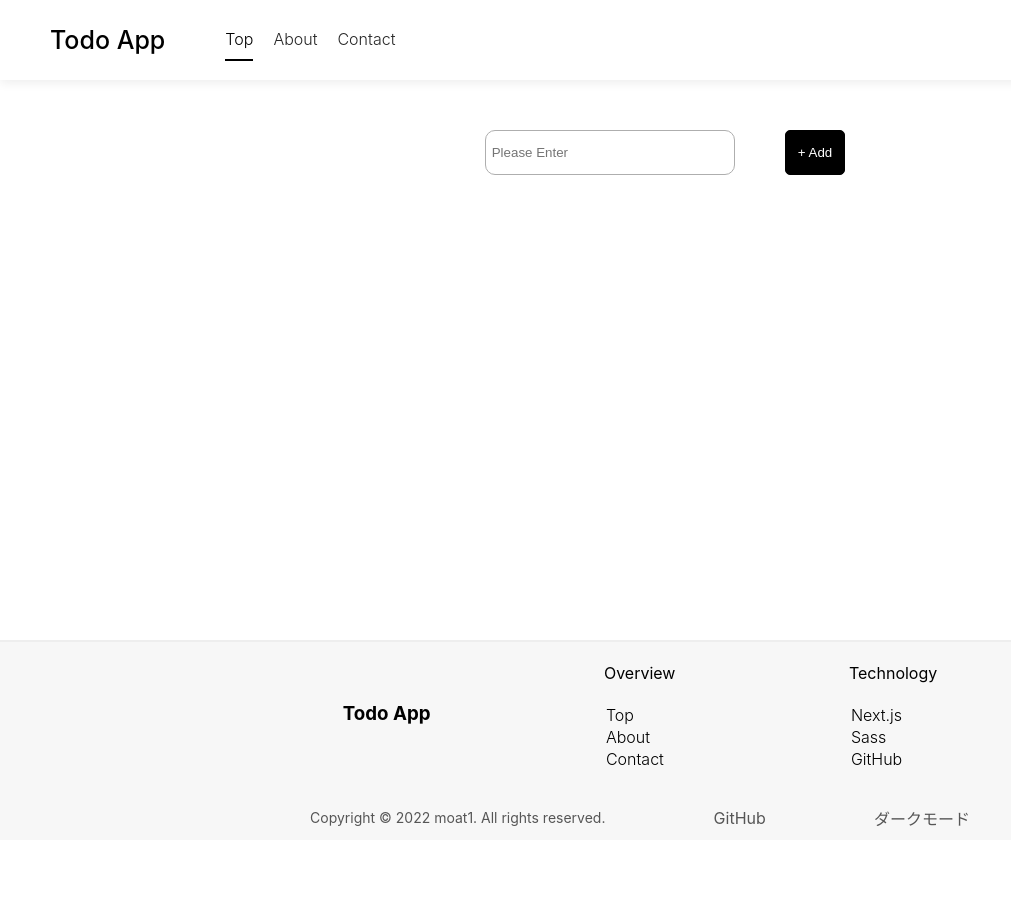
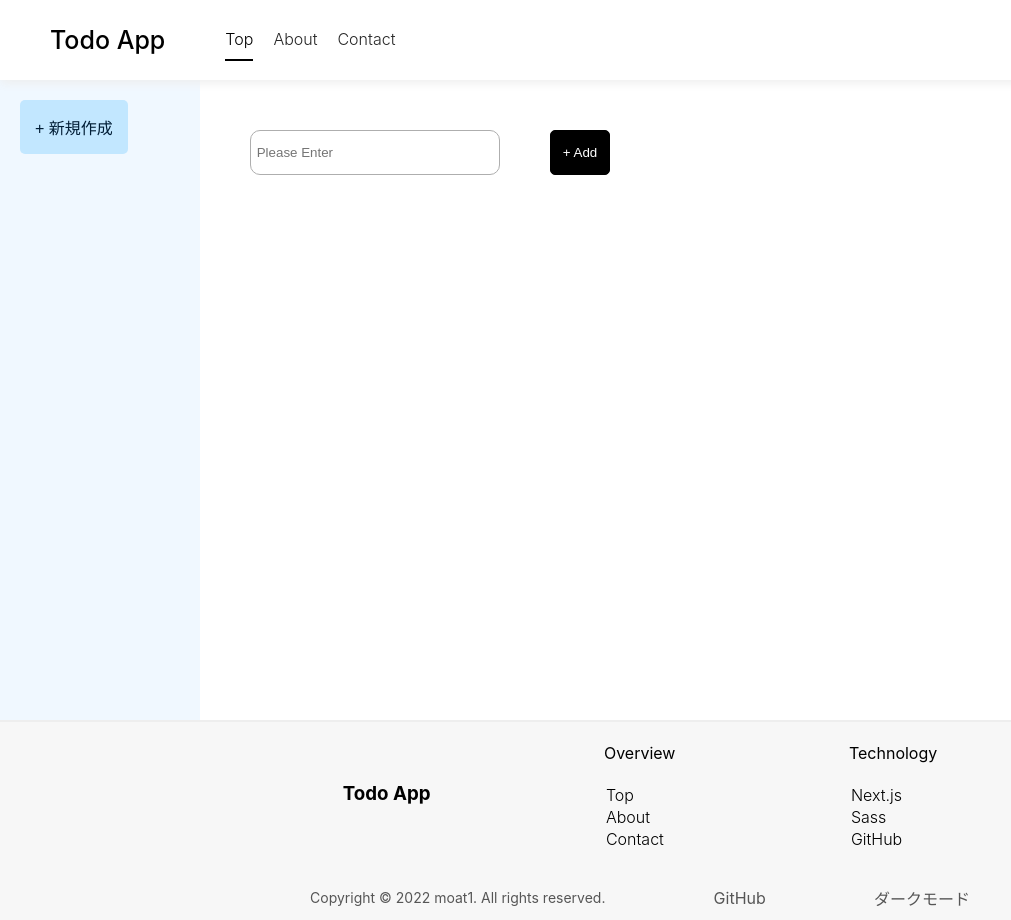
Before and after one commit to moat1/TodoApplication, a Next.js app: page / in a window 1280 px wide. Shown: the whole page, without its empty margins (0-1011 px from the left). Before the commit the page ends 840 px from the top, so only its background shows below. Built offline with nearby package versions, Linux system fonts and the light colour scheme.

Commit message:
サイドバーと新規作成ボタンの作成

```diff
--- /dev/null
+++ b/src/components/CreateNewPostBtn/CreateNewPostBtn.module.css
@@ -0,0 +1,13 @@
+.createNewPostBtn button {
+  background-color: #c2e7ff;
+  border: none;
+  border-radius: 5px;
+  padding: 15px;
+  color: #001d35;
+  font-size: 16px;
+}
+.createNewPostBtn button:hover {
+  background-color: #9cd8ff;
+  padding: 17px;
+  transition: 0.3s;
+}
--- /dev/null
+++ b/src/components/CreateNewPostBtn/index.jsx
@@ -0,0 +1,9 @@
+import classes from '/src/components/CreateNewPostBtn/CreateNewPostBtn.module.css';
+
+export function CreateNewPostBtn() {
+  return (
+    <div className={classes.createNewPostBtn}>
+      <button>+ 新規作成</button>
+    </div>
+  );
+}
--- /dev/null
+++ b/src/components/Sidebar/Sidebar.module.css
@@ -0,0 +1,5 @@
+.sidebar {
+  width: 200px;
+  background-color: aliceblue;
+  padding: 20px;
+}
--- /dev/null
+++ b/src/components/Sidebar/index.jsx
@@ -0,0 +1,10 @@
+import { CreateNewPostBtn } from '/src/components/CreateNewPostBtn';
+import classes from '/src/components/Sidebar/Sidebar.module.css';
+
+export function Sidebar() {
+  return (
+    <div className={classes.sidebar}>
+      <CreateNewPostBtn />
+    </div>
+  );
+}
--- a/src/features/Todo/todo.module.css
+++ b/src/features/Todo/todo.module.css
@@ -3,7 +3,6 @@
   display: flex;
   flex-direction: column;
   align-items: center;
-  padding-top: 80px;
 }
 .formArea {
   display: flex;
--- a/src/pages/index.jsx
+++ b/src/pages/index.jsx
@@ -3,6 +3,8 @@ import classes from '/src/styles/Home.module.css';
 import { Header } from '/src/components/Header';
 import { Footer } from '/src/components/Footer';
 import { Todo } from '/src/features/Todo';
+import { Sidebar } from '/src/components/Sidebar';
+// import { CreateNewPostBtn } from '/src/components/CreateNewPostBtn';
 
 export default function Home() {
   return (
@@ -12,7 +14,11 @@ export default function Home() {
         <meta name='description' content='Generated by create next app' />
       </Head>
       <Header />
-      <Todo />
+      <div className={classes.main}>
+        {/* <CreateNewPostBtn /> */}
+        <Sidebar />
+        <Todo />
+      </div>
       <Footer />
     </div>
   );
--- a/src/styles/Home.module.css
+++ b/src/styles/Home.module.css
@@ -1,3 +1,7 @@
 .container {
   padding: 0;
 }
+.main {
+  display: flex;
+  padding-top: 80px;
+}
```
